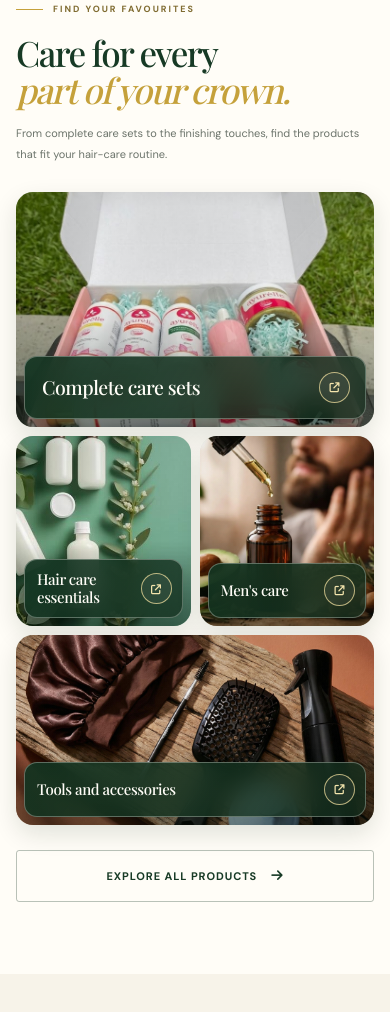
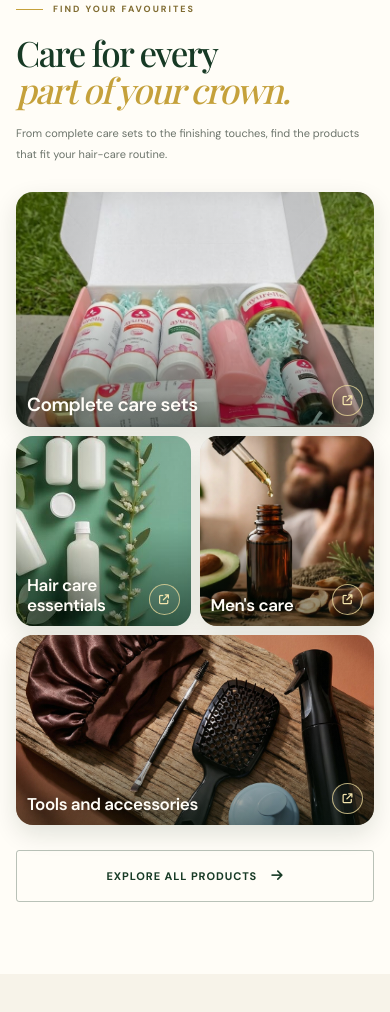
Before and after one commit to jvo-james/ayurelle, a website: page index.html in a window 390 px wide. Shown: the part 912-1924 px from the top of the page. Drawn offline with nearby package versions, Linux system fonts and the light colour scheme; no server answers; a web font is replaced by a local one.

Commit message:
Add files via upload

```diff
--- a/style.css
+++ b/style.css
@@ -1173,22 +1173,23 @@ body:not([data-page="home"]) { padding-top: var(--header-height); }
 }
 
 
-/* Mobile-first editorial treatment for the home-page favourite categories */
+/* Mobile treatment for the home-page favourite categories: editorial text, no label box. */
 @media (max-width: 760px) {
   .section-collection .category-card { border-radius: 17px; box-shadow: 0 9px 24px rgba(12,30,17,.12); }
   .section-collection .category-card img { transform: scale(1.015); }
-  .section-collection .category-card::after { background: linear-gradient(0deg,rgba(7,24,14,.4) 0%,rgba(7,24,14,.02) 45%,rgba(7,24,14,.08) 100%); }
-  .section-collection .category-info { right: 10px; bottom: 10px; left: 10px; display:flex; align-items:center; min-height:0; gap:11px; padding:13px 13px 13px 15px; border:1px solid rgba(255,253,247,.3); border-radius:13px; background:linear-gradient(120deg,rgba(17,51,32,.91),rgba(20,47,30,.75)); box-shadow:0 8px 22px rgba(0,0,0,.16); -webkit-backdrop-filter:blur(12px); backdrop-filter:blur(12px); }
+  .section-collection .category-card::after { background: linear-gradient(0deg,rgba(7,24,14,.48) 0%,rgba(7,24,14,.02) 52%,rgba(7,24,14,.08) 100%); }
+  .section-collection .category-info { right: 15px; bottom: 15px; left: 15px; display:flex; align-items:flex-end; min-height:0; gap:11px; padding:0; border:0; border-radius:0; background:transparent; box-shadow:none; -webkit-backdrop-filter:none; backdrop-filter:none; }
   .section-collection .category-info > span { min-width:0; gap:4px; }
-  .section-collection .category-info strong { display:block; color:#fffdf7; font-size:clamp(15px,4.2vw,20px); line-height:1.15; letter-spacing:-.025em; text-wrap:balance; }
+  .section-collection .category-info strong { display:block; color:#fffdf7; font-family:'DM Sans',sans-serif; font-size:clamp(17px,4.7vw,21px); font-weight:600; line-height:1.18; letter-spacing:-.025em; text-wrap:balance; text-shadow:0 2px 13px rgba(0,0,0,.48); }
   .section-collection .category-info > i { display:grid; place-items:center; width:35px; height:35px; flex:0 0 35px; border:1px solid rgba(237,219,155,.75); border-radius:50%; color:#f4e5ad; background:rgba(255,253,247,.06); font-size:10px; }
   .section-collection .category-card:hover .category-info > i { color:#183a25; background:#e7d69a; border-color:#e7d69a; }
-  .section-collection .category-tall .category-info { padding:15px 15px 15px 17px; }
-  .section-collection .category-tall .category-info strong { font-size:clamp(18px,5vw,23px); }
+  .section-collection .category-tall .category-info { padding:0; }
+  .section-collection .category-tall .category-info strong { font-size:clamp(19px,5.2vw,23px); }
 }
 @media (max-width: 390px) {
-  .section-collection .category-info { right:8px; bottom:8px; left:8px; gap:8px; padding:11px 10px 11px 12px; }
-  .section-collection .category-info strong { font-size:15px; }
+  .section-collection .category-info { right:11px; bottom:11px; left:11px; gap:8px; padding:0; }
+  .section-collection .category-info strong { font-size:17px; }
+  .section-collection .category-tall .category-info strong { font-size:19px; }
   .section-collection .category-info > i { width:31px; height:31px; flex-basis:31px; }
 }
 
```
